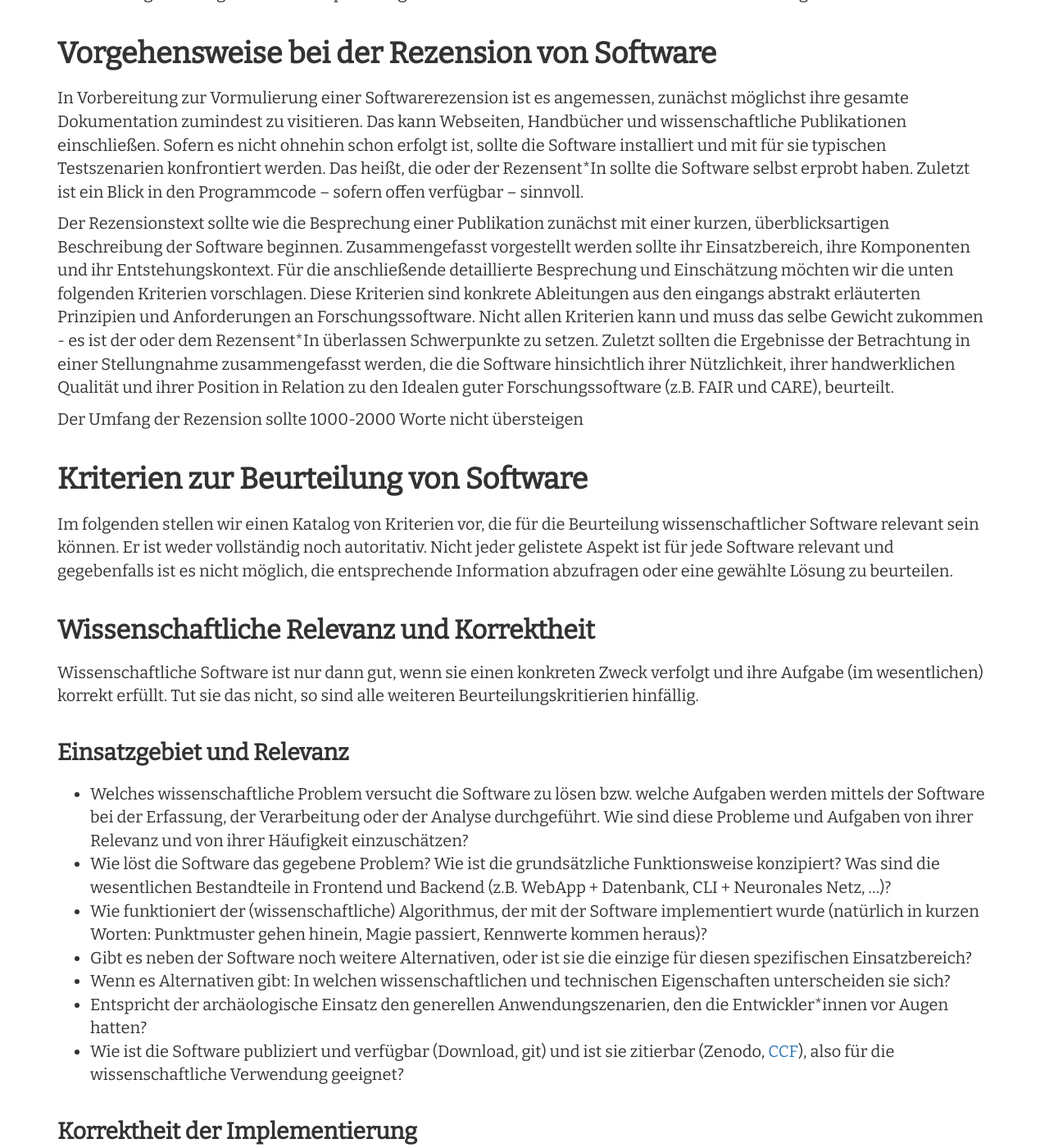
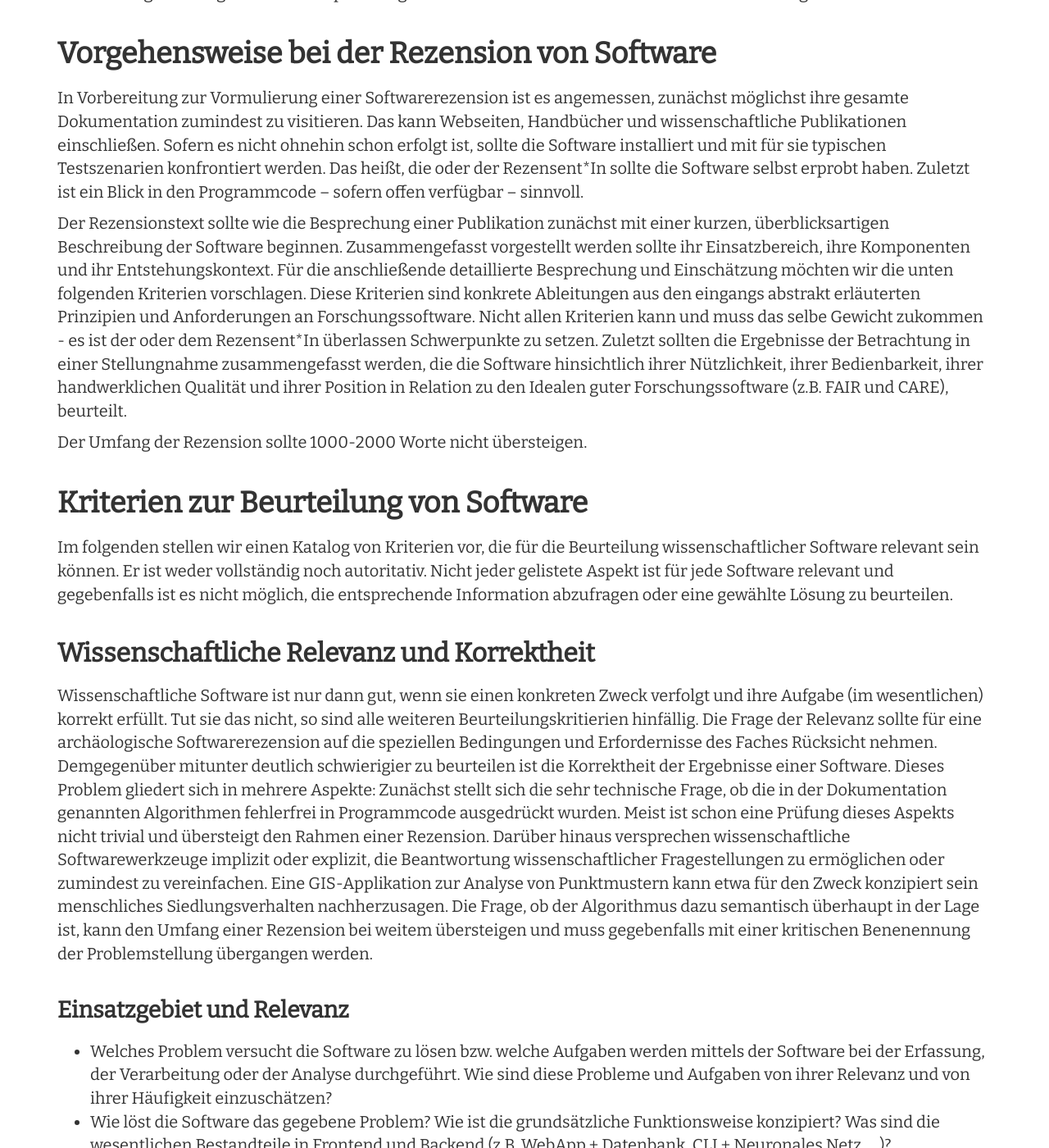
Before and after one commit to Research-Squirrel-Engineers/Impuls_SoftwareRezensionen_DGUF, a Jekyll site: the page built from Draft.md, in a window 1280 px wide and 1400 px high, scrolled down 9189 px. Shown: the whole window at 82% size. Built offline with Jekyll 4.4.1, drawn with Linux system fonts in a browser that asks for light colours; nearby versions of some CDN libraries; some of the changed text lies outside the part shown.

Commit message:
ein paar Worte zu Relevanz und Korrektheit

```diff
--- a/Draft.md
+++ b/Draft.md
@@ -219,9 +219,9 @@ Weitere digitale Werkzeuge (*tools*)
 
 In Vorbereitung zur Vormulierung einer Softwarerezension ist es angemessen, zunächst möglichst ihre gesamte Dokumentation zumindest zu visitieren. Das kann Webseiten, Handbücher und wissenschaftliche Publikationen einschließen. Sofern es nicht ohnehin schon erfolgt ist, sollte die Software installiert und mit für sie typischen Testszenarien konfrontiert werden. Das heißt, die oder der Rezensent*In sollte die Software selbst erprobt haben. Zuletzt ist ein Blick in den Programmcode -- sofern offen verfügbar -- sinnvoll.
 
-Der Rezensionstext sollte wie die Besprechung einer Publikation zunächst mit einer kurzen, überblicksartigen Beschreibung der Software beginnen. Zusammengefasst vorgestellt werden sollte ihr Einsatzbereich, ihre Komponenten und ihr Entstehungskontext. Für die anschließende detaillierte Besprechung und Einschätzung möchten wir die unten folgenden Kriterien vorschlagen. Diese Kriterien sind konkrete Ableitungen aus den eingangs abstrakt erläuterten Prinzipien und Anforderungen an Forschungssoftware. Nicht allen Kriterien kann und muss das selbe Gewicht zukommen - es ist der oder dem Rezensent*In überlassen Schwerpunkte zu setzen. Zuletzt sollten die Ergebnisse der Betrachtung in einer Stellungnahme zusammengefasst werden, die die Software hinsichtlich ihrer Nützlichkeit, ihrer handwerklichen Qualität und ihrer Position in Relation zu den Idealen guter Forschungssoftware (z.B. FAIR und CARE), beurteilt.
+Der Rezensionstext sollte wie die Besprechung einer Publikation zunächst mit einer kurzen, überblicksartigen Beschreibung der Software beginnen. Zusammengefasst vorgestellt werden sollte ihr Einsatzbereich, ihre Komponenten und ihr Entstehungskontext. Für die anschließende detaillierte Besprechung und Einschätzung möchten wir die unten folgenden Kriterien vorschlagen. Diese Kriterien sind konkrete Ableitungen aus den eingangs abstrakt erläuterten Prinzipien und Anforderungen an Forschungssoftware. Nicht allen Kriterien kann und muss das selbe Gewicht zukommen - es ist der oder dem Rezensent*In überlassen Schwerpunkte zu setzen. Zuletzt sollten die Ergebnisse der Betrachtung in einer Stellungnahme zusammengefasst werden, die die Software hinsichtlich ihrer Nützlichkeit, ihrer Bedienbarkeit, ihrer handwerklichen Qualität und ihrer Position in Relation zu den Idealen guter Forschungssoftware (z.B. FAIR und CARE), beurteilt.
 
-Der Umfang der Rezension sollte 1000-2000 Worte nicht übersteigen
+Der Umfang der Rezension sollte 1000-2000 Worte nicht übersteigen.
 
 ## Kriterien zur Beurteilung von Software
 
@@ -229,10 +229,10 @@ Im folgenden stellen wir einen Katalog von Kriterien vor, die für die Beurteilu
 
 ### Wissenschaftliche Relevanz und Korrektheit
 
-Wissenschaftliche Software ist nur dann gut, wenn sie einen konkreten Zweck verfolgt und ihre Aufgabe (im wesentlichen) korrekt erfüllt. Tut sie das nicht, so sind alle weiteren Beurteilungskritierien hinfällig.
+Wissenschaftliche Software ist nur dann gut, wenn sie einen konkreten Zweck verfolgt und ihre Aufgabe (im wesentlichen) korrekt erfüllt. Tut sie das nicht, so sind alle weiteren Beurteilungskritierien hinfällig. Die Frage der Relevanz sollte für eine archäologische Softwarerezension auf die speziellen Bedingungen und Erfordernisse des Faches Rücksicht nehmen. Demgegenüber mitunter deutlich schwierigier zu beurteilen ist die Korrektheit der Ergebnisse einer Software. Dieses Problem gliedert sich in mehrere Aspekte: Zunächst stellt sich die sehr technische Frage, ob die in der Dokumentation genannten Algorithmen fehlerfrei in Programmcode ausgedrückt wurden. Meist ist schon eine Prüfung dieses Aspekts nicht trivial und übersteigt den Rahmen einer Rezension. Darüber hinaus versprechen wissenschaftliche Softwarewerkzeuge implizit oder explizit, die Beantwortung wissenschaftlicher Fragestellungen zu ermöglichen oder zumindest zu vereinfachen. Eine GIS-Applikation zur Analyse von Punktmustern kann etwa für den Zweck konzipiert sein menschliches Siedlungsverhalten nachherzusagen. Die Frage, ob der Algorithmus dazu semantisch überhaupt in der Lage ist, kann den Umfang einer Rezension bei weitem übersteigen und muss gegebenfalls mit einer kritischen Benenennung der Problemstellung übergangen werden.
 
 #### Einsatzgebiet und Relevanz
-* Welches wissenschaftliche Problem versucht die Software zu lösen bzw. welche Aufgaben werden mittels der Software bei der Erfassung, der Verarbeitung oder der Analyse durchgeführt. Wie sind diese Probleme und Aufgaben von ihrer Relevanz und von ihrer Häufigkeit einzuschätzen?
+* Welches Problem versucht die Software zu lösen bzw. welche Aufgaben werden mittels der Software bei der Erfassung, der Verarbeitung oder der Analyse durchgeführt. Wie sind diese Probleme und Aufgaben von ihrer Relevanz und von ihrer Häufigkeit einzuschätzen?
 * Wie löst die Software das gegebene Problem? Wie ist die grundsätzliche Funktionsweise konzipiert? Was sind die wesentlichen Bestandteile in Frontend und Backend (z.B. WebApp + Datenbank, CLI + Neuronales Netz, ...)?
 * Wie funktioniert der (wissenschaftliche) Algorithmus, der mit der Software implementiert wurde (natürlich in kurzen Worten: Punktmuster gehen hinein, Magie passiert, Kennwerte kommen heraus)?
 * Gibt es neben der Software noch weitere Alternativen, oder ist sie die einzige für diesen spezifischen Einsatzbereich?
@@ -243,6 +243,7 @@ Wissenschaftliche Software ist nur dann gut, wenn sie einen konkreten Zweck verf
 #### Korrektheit der Implementierung
 * Sind die Algorithmen korrekt implementiert worden?
 * Ist das wissenschaftliche Ergebnis jenseits aller technischen Unterschiede vergleichbar zu anderen Implementierungen/Tools
+* Ist die Behauptung, eine bestimmte wissenschaftliche Fragestellung mit gewähltem Algorithmus lösen zu können, korrekt?
 
 ### Bedienbarkeit
 
```
